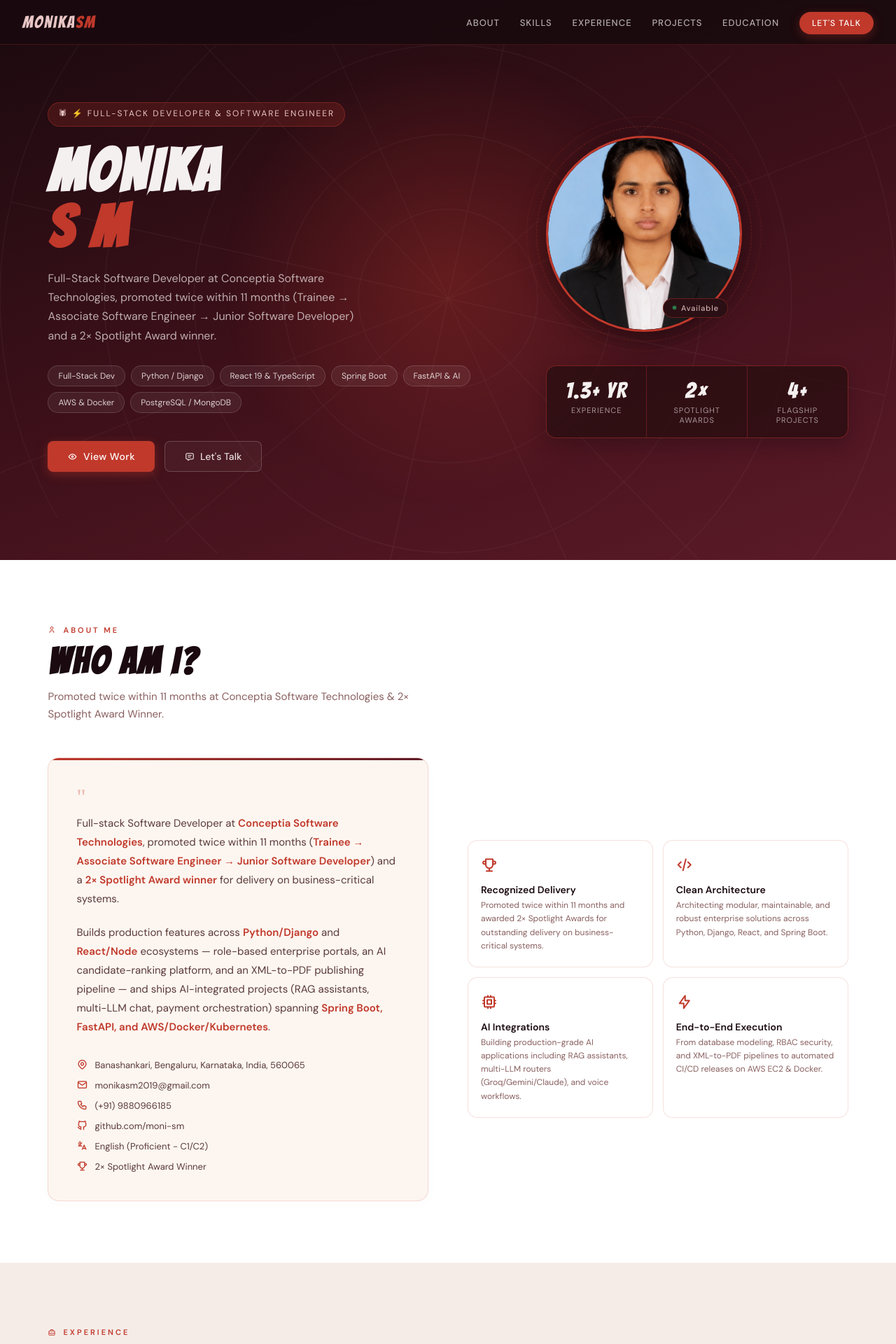
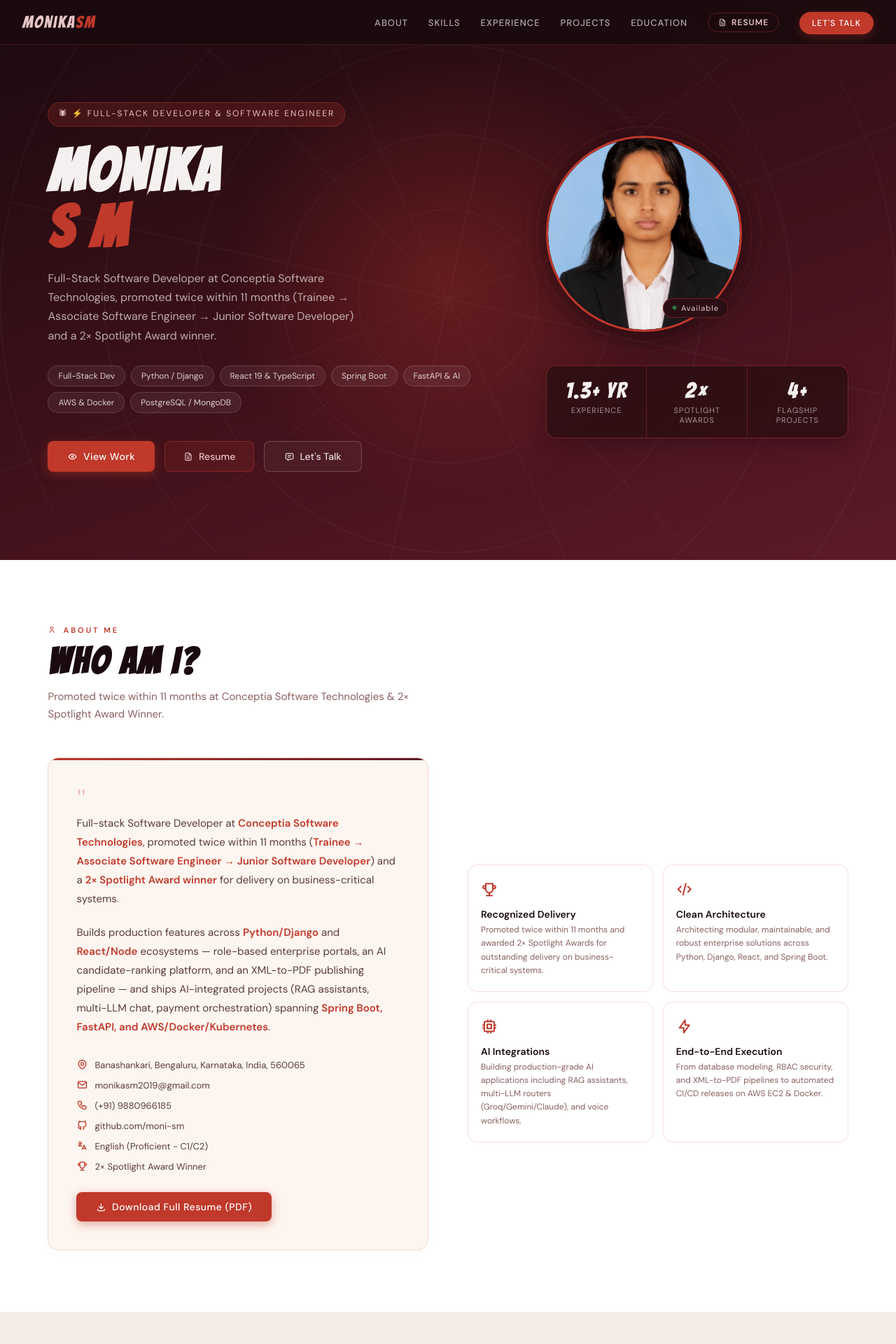
Before and after one commit to moni-sm/portfolio, a React (Vite) app: page / in a window 1280 px wide. Shown: the top 1920 px of the page at 70% size. Built offline with nearby package versions, Linux system fonts and the light colour scheme.

Commit message:
feat: add downloadable and viewable PDF resume to portfolio hero, navbar, and about sections

```diff
--- a/src/components/About.jsx
+++ b/src/components/About.jsx
@@ -36,6 +36,16 @@ function About() {
                 </div>
               ))}
             </div>
+            <div className="about-resume-action" style={{ marginTop: '1.75rem' }}>
+              <a
+                href="/Monika_SM_Resume.pdf"
+                target="_blank"
+                rel="noopener noreferrer"
+                className="btn-primary"
+              >
+                <i className="ti ti-download"></i> Download Full Resume (PDF)
+              </a>
+            </div>
           </div>
 
           <div className="values-grid">
--- a/src/components/Hero.jsx
+++ b/src/components/Hero.jsx
@@ -38,6 +38,9 @@ function Hero() {
           </div>
           <div className="hero-btns">
             <a href="#projects" className="btn-primary"><i className="ti ti-eye"></i> View Work</a>
+            <a href="/Monika_SM_Resume.pdf" target="_blank" rel="noopener noreferrer" className="btn-resume">
+              <i className="ti ti-file-text"></i> Resume
+            </a>
             <a href="#contact" className="btn-outline"><i className="ti ti-message"></i> Let's Talk</a>
           </div>
         </div>
--- a/src/components/Navbar.jsx
+++ b/src/components/Navbar.jsx
@@ -10,6 +10,16 @@ function Navbar() {
         <li><a href="#experience">Experience</a></li>
         <li><a href="#projects">Projects</a></li>
         <li><a href="#services">Education</a></li>
+        <li>
+          <a
+            href="/Monika_SM_Resume.pdf"
+            target="_blank"
+            rel="noopener noreferrer"
+            className="nav-resume-link"
+          >
+            <i className="ti ti-file-text"></i> Resume
+          </a>
+        </li>
         <li><a href="#contact" className="nav-cta">Let's Talk</a></li>
       </ul>
     </nav>
--- a/src/index.css
+++ b/src/index.css
@@ -199,6 +199,49 @@ nav {
   transform: translateY(-2px);
   background: rgba(192, 57, 43, 0.15);
   color: #fff;
+}
+
+.btn-resume {
+  background: rgba(192, 57, 43, 0.15);
+  color: var(--red-light);
+  padding: 12px 26px;
+  border-radius: 8px;
+  font-size: 14px;
+  font-weight: 500;
+  text-decoration: none;
+  border: 1px solid rgba(192, 57, 43, 0.45);
+  cursor: pointer;
+  transition: all 0.2s ease;
+  display: inline-flex;
+  align-items: center;
+  gap: 8px;
+}
+
+.btn-resume:hover {
+  background: var(--red);
+  color: #fff;
+  border-color: var(--red);
+  transform: translateY(-2px);
+  box-shadow: 0 4px 16px rgba(192, 57, 43, 0.4);
+}
+
+.nav-resume-link {
+  display: inline-flex;
+  align-items: center;
+  gap: 6px;
+  color: var(--red-light) !important;
+  font-weight: 600 !important;
+  border: 1px solid rgba(192, 57, 43, 0.4);
+  padding: 5px 14px;
+  border-radius: 20px;
+  transition: all 0.2s ease;
+  font-size: 12px !important;
+}
+
+.nav-resume-link:hover {
+  background: rgba(192, 57, 43, 0.25);
+  border-color: var(--red);
+  color: #fff !important;
 }
 
 .hero-right {
```
Also changed, not shown: 1 other file (tests, documents, lock files or other folders).
